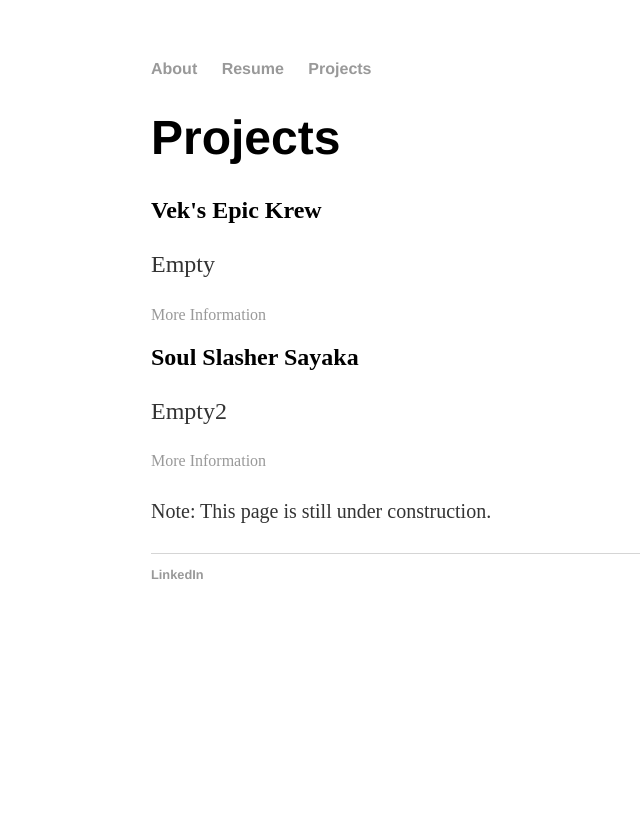
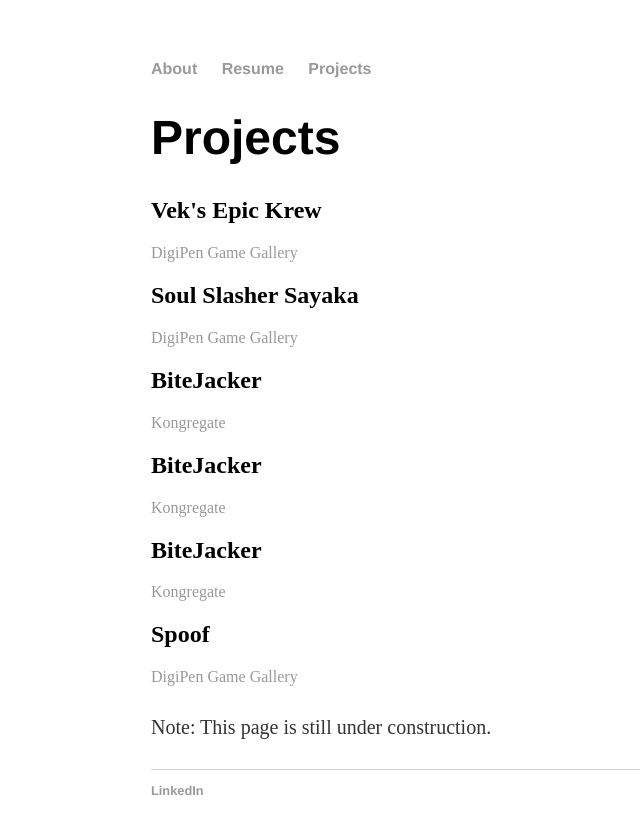
Before and after one commit to phchye/phchye.github.io, a Jekyll site: the page built from projects/index.html, in a window 1280 px wide. Shown: the top 834 px of the page, without its empty margins (41-681 px from the left). Built offline with Jekyll 4.4.1, drawn with Linux system fonts in a browser that asks for light colours.

Commit message:
Added more projects

```diff
--- a/projects/SoulSlasherSayaka.md
+++ b/projects/SoulSlasherSayaka.md
@@ -3,6 +3,6 @@
 title: "Soul Slasher Sayaka"
 categories: [project]
 link: "https://games.digipen.edu/games/soul-slasher-sayaka"
+linktext: "DigiPen Game Gallery"
 order: 2
 ---
-<p>Empty2</p>
--- /dev/null
+++ b/projects/Spoof.md
@@ -0,0 +1,8 @@
+---
+layout: project
+title: "Spoof"
+categories: [project]
+link: "https://games.digipen.edu/games/spoof"
+linktext: "DigiPen Game Gallery"
+order: 6
+---
--- a/projects/VeksEpicKrew.md
+++ b/projects/VeksEpicKrew.md
@@ -3,6 +3,6 @@
 title: "Vek's Epic Krew"
 categories: [project]
 link: "https://games.digipen.edu/games/vek-s-epic-krew"
+linktext: "DigiPen Game Gallery"
 order: 1
 ---
-<p>Empty</p>
--- a/projects/index.html
+++ b/projects/index.html
@@ -11,7 +11,7 @@
 			<div id="{{ page.title }}">
 				<h2>{{ page.title }} </h2>
 				{{ page.content }}
-				<a href="{{ page.link }}" target="_blank">More Information</a>
+				<a href="{{ page.link }}" target="_blank">{{ page.linktext }}</a>
 			</div>
 			<!--<li><span>{{ page.title}}</span> &raquo; <a href="{{ page.url }}" title="{{ page.title }}">{{ More }}</a></li>-->
 		  {% endif %}
```
Also changed, not shown: projects/BiteJacker.md (added, +8 -0 lines), projects/TobeGreatEscape.md (added, +8 -0 lines), projects/TobeHookshotEscape.md (added, +8 -0 lines).
